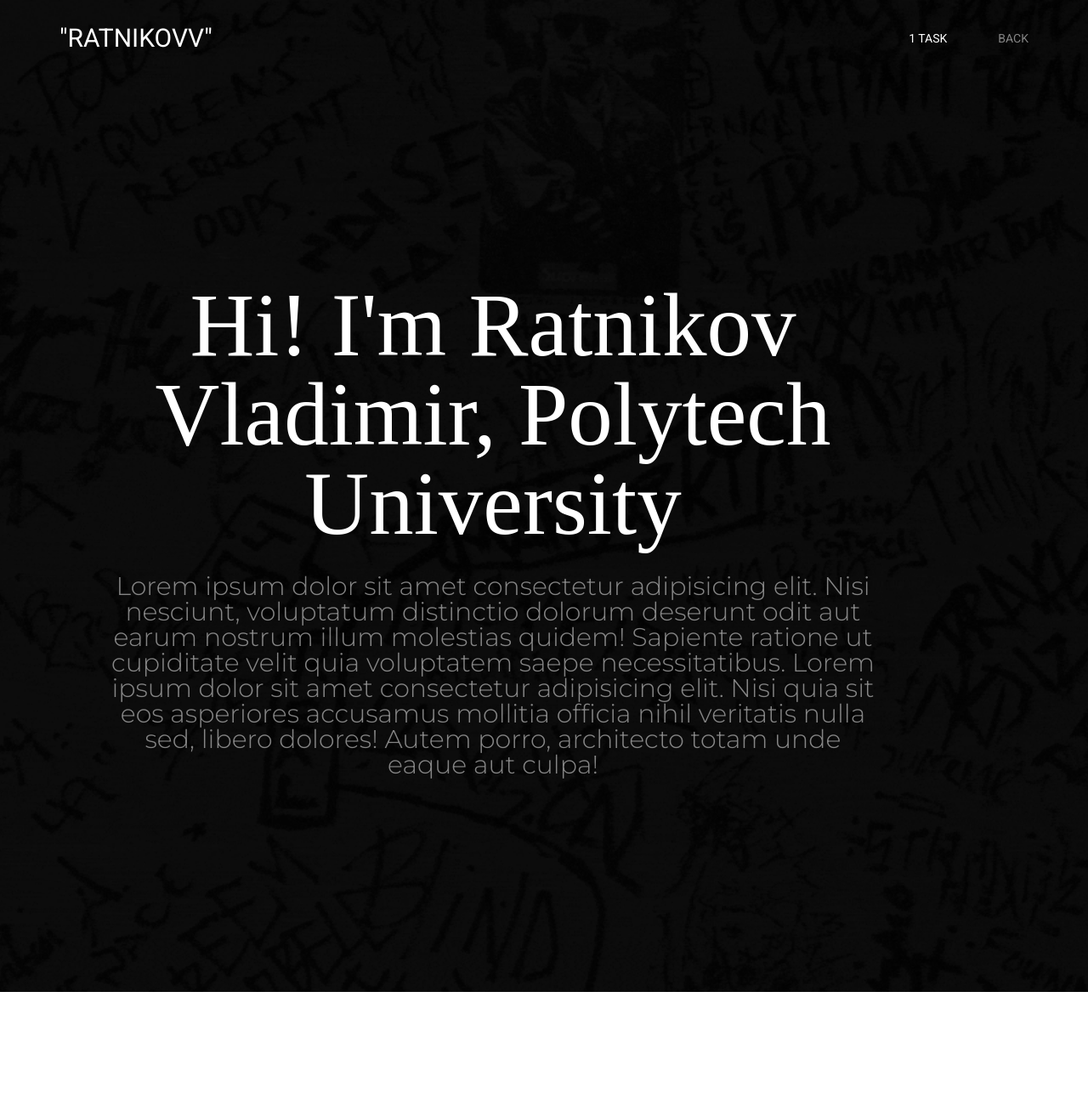
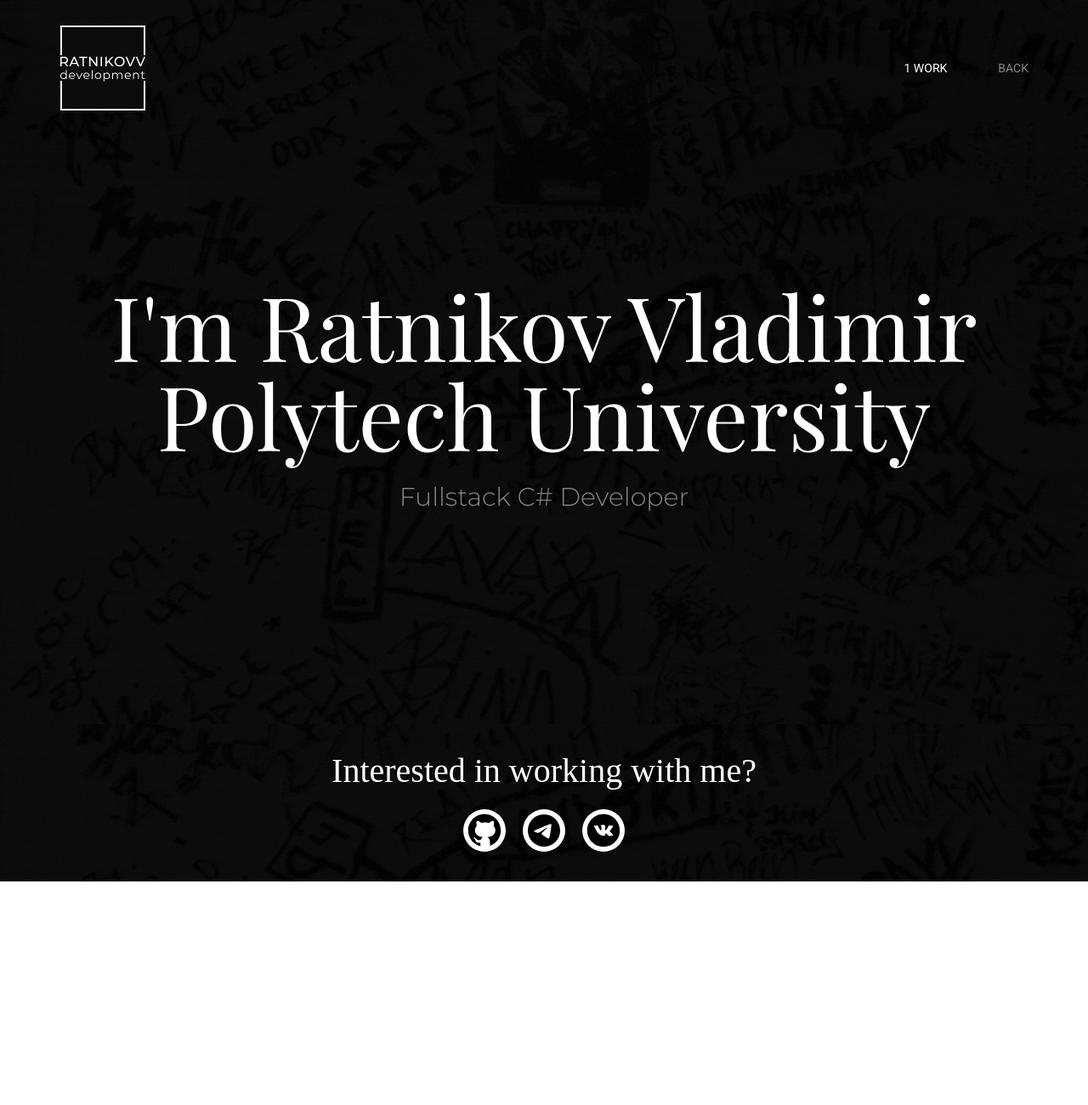
Before and after one commit to ratnikovv28/WebsiteRatnikov, a plain HTML site: page 1task.html in a window 1280 px wide. Shown: the top 1300 px of the page at 85% size. After the commit the page ends 1037 px from the top, so only its background shows below. Drawn offline with nearby package versions, Linux system fonts and the light colour scheme; a web font is replaced by a local one.

Commit message:
Some changes

```diff
--- a/1task.html
+++ b/1task.html
@@ -4,40 +4,36 @@
     <meta charset="UTF-8">
     <meta http-equiv="X-UA-Compatible" content="IE=edge">
     <meta name="viewport" content="width=device-width, initial-scale=1.0">
+    <link rel="stylesheet" href="css/style.css">
     <link rel="stylesheet" href="css/1task.css">
-    <link rel="stylesheet" href="css/style.css">
-    <link rel="stylesheet" href="css/workpage.css">
     <link href="https://fonts.googleapis.com/css?family=Roboto:100,100italic,300,300italic,regular,italic,500,500italic,700,700italic,900,900italic" rel="stylesheet"/>
     <link href="https://fonts.googleapis.com/css?family=Montserrat:100,200,300,regular,500,600,700,800,900,100italic,200italic,300italic,italic,500italic,600italic,700italic,800italic,900italic" rel="stylesheet" />
     <link href="https://fonts.googleapis.com/css?family=Lora:regular,500,600,700,italic,500italic,600italic,700italic" rel="stylesheet" />
-    <title>Document</title>
+    <link href="https://fonts.googleapis.com/css?family=Playfair+Display:regular,500,600,700,800,900,italic,500italic,600italic,700italic,800italic,900italic" rel="stylesheet" />
+    <title>1 Work</title>
 </head>
 <body>
     <div class="wrapper">
         <header class="header">
             <div class="header__container _container">
                 <div class="header__logo">
-                    "RATNIKOVV"
+                    <img src="img/logo.svg" alt="logo">
                 </div>
                 <nav class="header__menu-list menu">
                     <ul class="menu__list">
-                        <li class="menu__item"><a href="#" class="menu__link menu__link_active">1 Task</a></li>
-                        <li class="menu__item"><a href="index.html" class="menu__link">Back</a></li>
+                        <li class="menu__item"><a href="#home" class="menu__link menu__link_active">1 Work</a></li>
+                        <li class="menu__item"><a href="index.html" class="menu__link">back</a></li>
                     </ul>
                 </nav>
             </div>
         </header>
         <main class="page">
-            <section class="main-about__block main-about">
+            <section class="main-about__block main-about" id="home">
                 <div class="main-about__container _container">
                     <div class="main-about__content">
                         <div class="main-about__part">
-                            <div class="main-about__title">Hi! I'm Ratnikov Vladimir, Polytech University</div>
-                            <div class="main-about__text">Lorem ipsum dolor sit amet consectetur adipisicing elit. Nisi nesciunt, voluptatum distinctio dolorum deserunt odit aut earum nostrum illum molestias quidem! Sapiente ratione ut cupiditate velit quia voluptatem saepe necessitatibus.
-                                Lorem ipsum dolor sit amet consectetur adipisicing elit. Nisi quia sit eos asperiores accusamus mollitia officia nihil veritatis nulla sed, libero dolores! Autem porro, architecto totam unde eaque aut culpa!
-                            </div>
-                        </div>
-                        <div class="main-about__part">
+                            <div class="main-about__title">I'm Ratnikov Vladimir Polytech University</div>
+                            <div class="main-about__text">Fullstack C# Developer</div>
                         </div>
                     </div>
                 </div>
@@ -80,19 +76,23 @@
         <footer class="footer">
             <div class="footer__container _container">
                 <div class="footer__content">
-                    <div class="footer__title">
-                        Interested in working with me?
-                    </div>
+                    <div class="footer__title">Interested in working with me?</div>
                     <nav class="footer__contacts">
                         <div class="contacts__list">
                             <div class="contacts__list__item">
-                                <img src="img/footer/instagram.svg" alt="">
+                                <a href="https://github.com/ratnikovv28" target="_blank">
+                                    <img src="img/contacts/github.svg" alt="github" class="contact_github">
+                                </a>
                             </div>
                             <div class="contacts__list__item">
-                                <img src="img/footer/telegram.svg" alt="">
+                                <a href="https://t.me/dymmmmmm" target="_blank">
+                                    <img src="img/contacts/telegram.svg" alt="telegram" class="contact_telegram">
+                                </a>
                             </div>
                             <div class="contacts__list__item">
-                                <img src="img/footer/vkontakte.svg" alt="">
+                                <a href="https://vk.com/ratnikovv28" target="_blank">
+                                    <img src="img/contacts/vkontakte.svg" alt="vkontakte" class="contact_vkontakte">
+                                </a>
                             </div>
                         </div>
                     </nav>
--- a/css/style.css
+++ b/css/style.css
@@ -834,6 +834,18 @@ h1,h2,h3,h4,h5,h6{font-size: inherit;font-weight: inherit;}
     margin: 0px 20px 0px 0px;
 }
 
+.contact_vkontakte,
+.contact_github{
+    width: 48px;
+    height: 48px;
+}
+
+.contact_telegram{
+    width: 56px;
+    height: 56px;
+}
+
+
 /* ----Footer-Adaptability----------------------------------- */
 
 @media (max-width: 570px) {
```
Also changed, not shown: index.html (+9 -0 lines), img/back2.png (deleted), img/contacts/github.svg (added), img/contacts/telegram.svg (added), img/contacts/vkontakte.svg (added).
